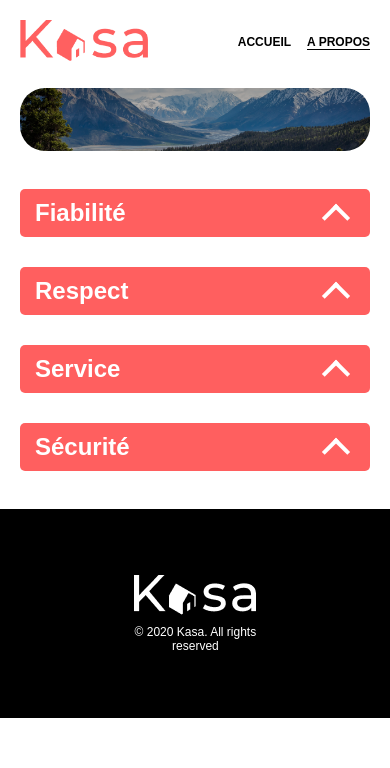
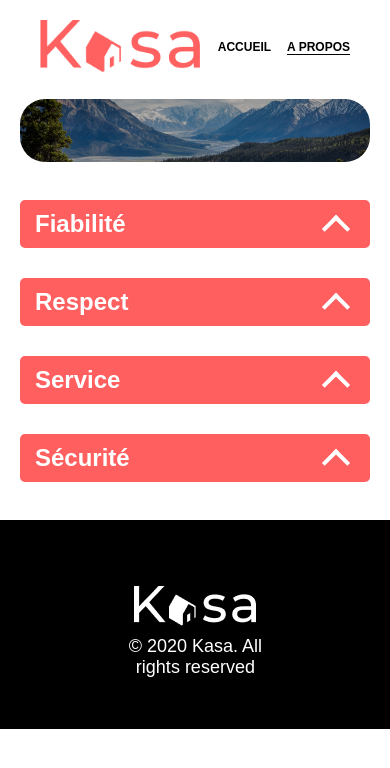
Before and after one commit to MaximeTTS/kasa, a React (Create React App) app: page /about in a window 390 px wide. Shown: the top 768 px of the page. Built offline with nearby package versions, Linux system fonts and the light colour scheme; the HTML template or start-up script is replaced by a standard one.

Commit message:
Responsive for @media (max-width: 768px)

```diff
--- a/src/components/banner/_Banner.scss
+++ b/src/components/banner/_Banner.scss
@@ -18,6 +18,12 @@
   @media (max-width: 479px) {
     width: 100%;
     height: 111px;
+    border-radius: 10px;
+  }
+
+  @media (max-width: 768px) {
+    width: 100%;
+    height: 140px;
     border-radius: 10px;
   }
 }
@@ -43,4 +49,13 @@
     margin: 0;
     text-align: left;
   }
+
+  @media (max-width: 768px) {
+    font-size: 34px; // Diminue la taille du texte
+    transform: translate(-50%, -50%); // Centre le texte verticalement
+    left: 45%;
+    width: 80%;
+    margin: 0;
+    text-align: left;
+  }
 }
--- a/src/components/footer/_Footer.scss
+++ b/src/components/footer/_Footer.scss
@@ -24,6 +24,13 @@
       width: 133.594px;
       height: 46px;
     }
+
+    @media (max-width: 768px) {
+      font-size: 18px;
+      text-align: center;
+      width: 133.594px;
+      height: 46px;
+    }
   }
 
   @media (max-width: 479px) {
@@ -32,4 +39,11 @@
     padding: 66px 120.313px 58px 121.094px;
     text-align: center;
   }
+
+  @media (max-width: 768px) {
+    gap: 10px;
+    justify-content: flex-start;
+    padding: 66px 120.313px 58px 121.094px;
+    text-align: center;
+  }
 }
--- a/src/components/gallery/_Gallery.scss
+++ b/src/components/gallery/_Gallery.scss
@@ -24,4 +24,10 @@
     gap: 20px;
     background-color: #ffff;
   }
+
+  @media (max-width: 768px) {
+    padding: 0;
+    gap: 20px;
+    background-color: #ffff;
+  }
 }
--- a/src/components/header/_Header.scss
+++ b/src/components/header/_Header.scss
@@ -20,9 +20,11 @@
   @media (max-width: 479px) {
     padding-top: 20px;
     padding-bottom: 27px;
+  }
 
-    .logo__header {
-      width: 8em;
-    }
+  @media (max-width: 768px) {
+    padding-top: 20px;
+    padding-bottom: 27px;
+    margin: 0 20px;
   }
 }
--- a/src/styles/_Base.scss
+++ b/src/styles/_Base.scss
@@ -12,3 +12,10 @@
     padding: 0 20px;
   }
 }
+
+@media (max-width: 768px) {
+  main {
+    margin: 0;
+    padding: 0 20px;
+  }
+}
```
